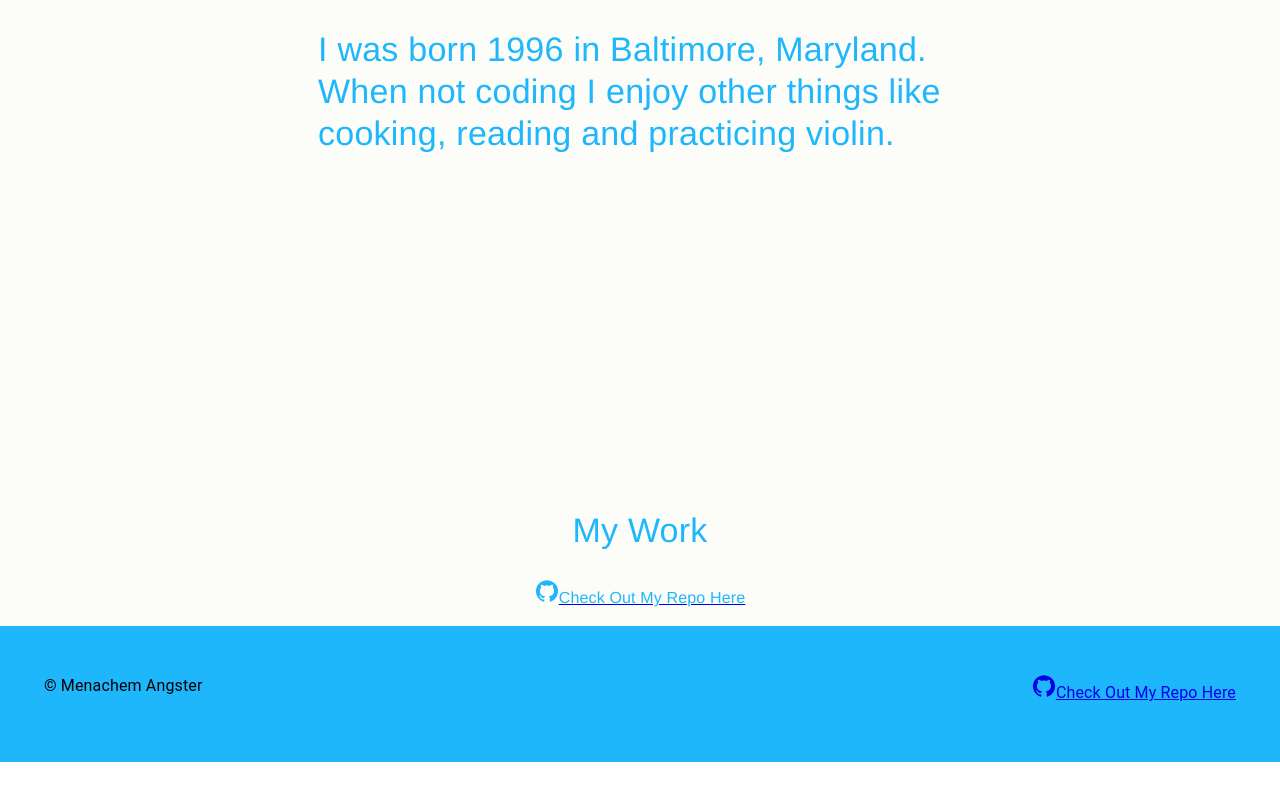
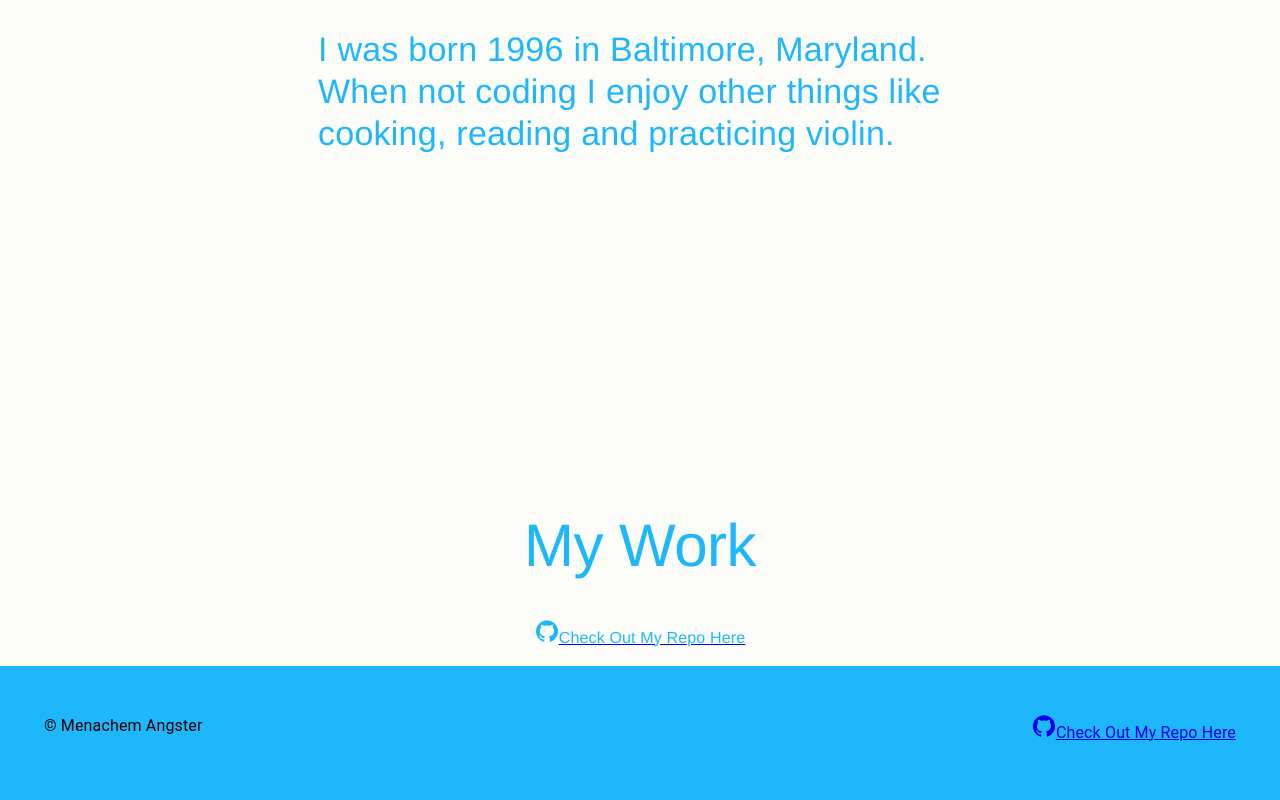
Before and after one commit to Angster770/DeveloperPortfolio, a React (Create React App) app: page / in a window 1280 px wide. Shown: the part 1043-1843 px from the top of the page. Before the commit the page ends 1805 px from the top, so only its background shows below. Built offline with nearby package versions, Linux system fonts and the light colour scheme; a web font is replaced by a local one.

Commit message:
added fade in for my work

```diff
--- a/src/MyWork/MyWork.tsx
+++ b/src/MyWork/MyWork.tsx
@@ -1,7 +1,8 @@
-import React from "react"
+import React, { useEffect } from "react"
 import { Typography, Paper, Grid } from "@mui/material"
 import styled from "@emotion/styled"
 import GitHubIcon from "@mui/icons-material/GitHub"
+import { animateIntroSection } from "../LandingPage/MainPage"
 
 const MyWorkContainer = styled(Grid)`
   background-color: #fcfcf9;
@@ -13,8 +14,9 @@ const MyWorkContainer = styled(Grid)`
   flex-direction: column;
   align-items: center;
   justify-content: center;
-  margin-bottom: 2rem; /* Add margin-bottom for spacing */
   padding-top: 4rem;
+  // margin-bottom: 2rem; /* Add margin-bottom for spacing */
+  // padding-top: 4rem;
   width: -webkit-fill-available;
 
   /* Large screens */
@@ -26,10 +28,13 @@ const MyWorkContainer = styled(Grid)`
 `
 
 export const MyWork: () => JSX.Element = () => {
+  useEffect(() => {
+    animateIntroSection(".my-work-container")
+  }, [])
   return (
     <>
-      <MyWorkContainer>
-        <Typography style={{ fontFamily: "Helvetica Neue, sans-serif" }} variant="h4" gutterBottom>
+      <MyWorkContainer className="my-work-container">
+        <Typography style={{ fontFamily: "Helvetica Neue, sans-serif" }} variant="h2" gutterBottom>
           My Work
         </Typography>
         <a href="https://github.com/Angster770/DeveloperPortfolio" target="_blank" rel="noopener noreferrer">
```
